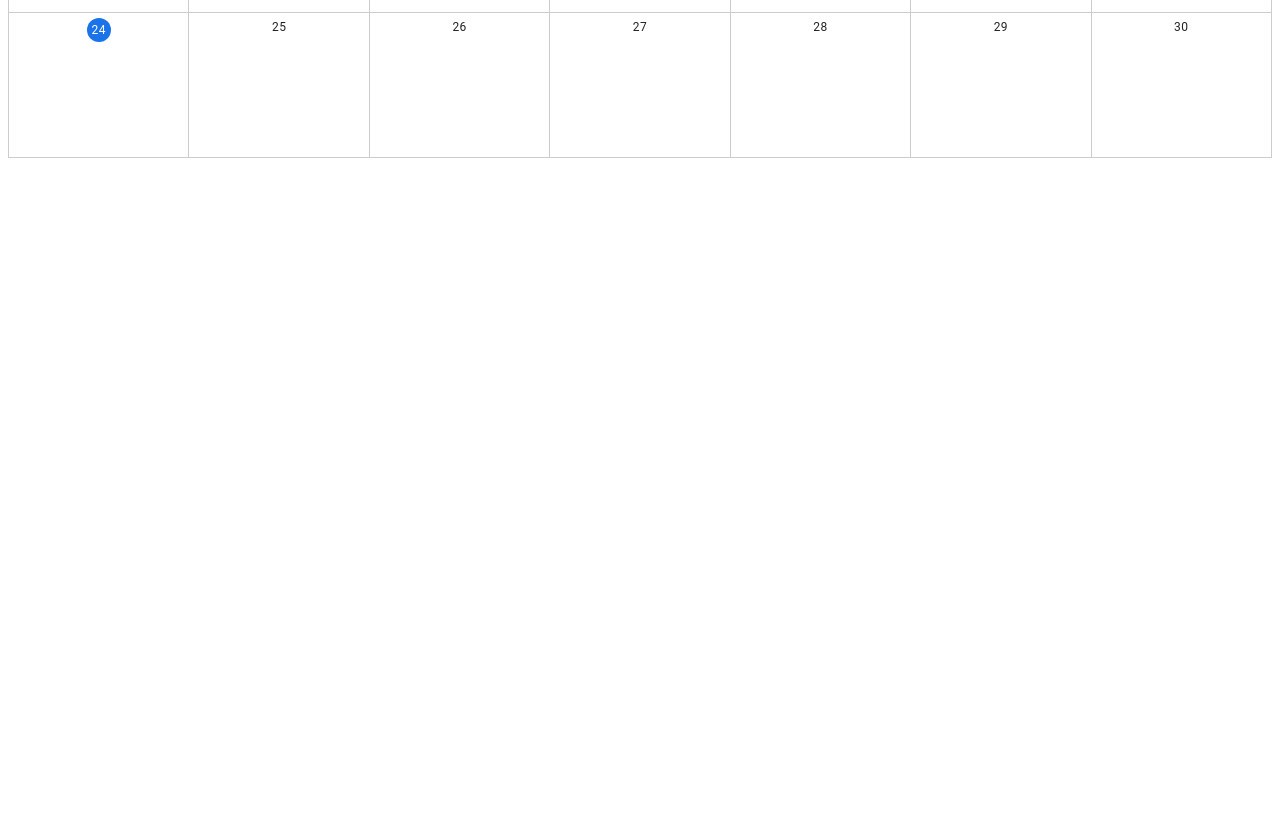
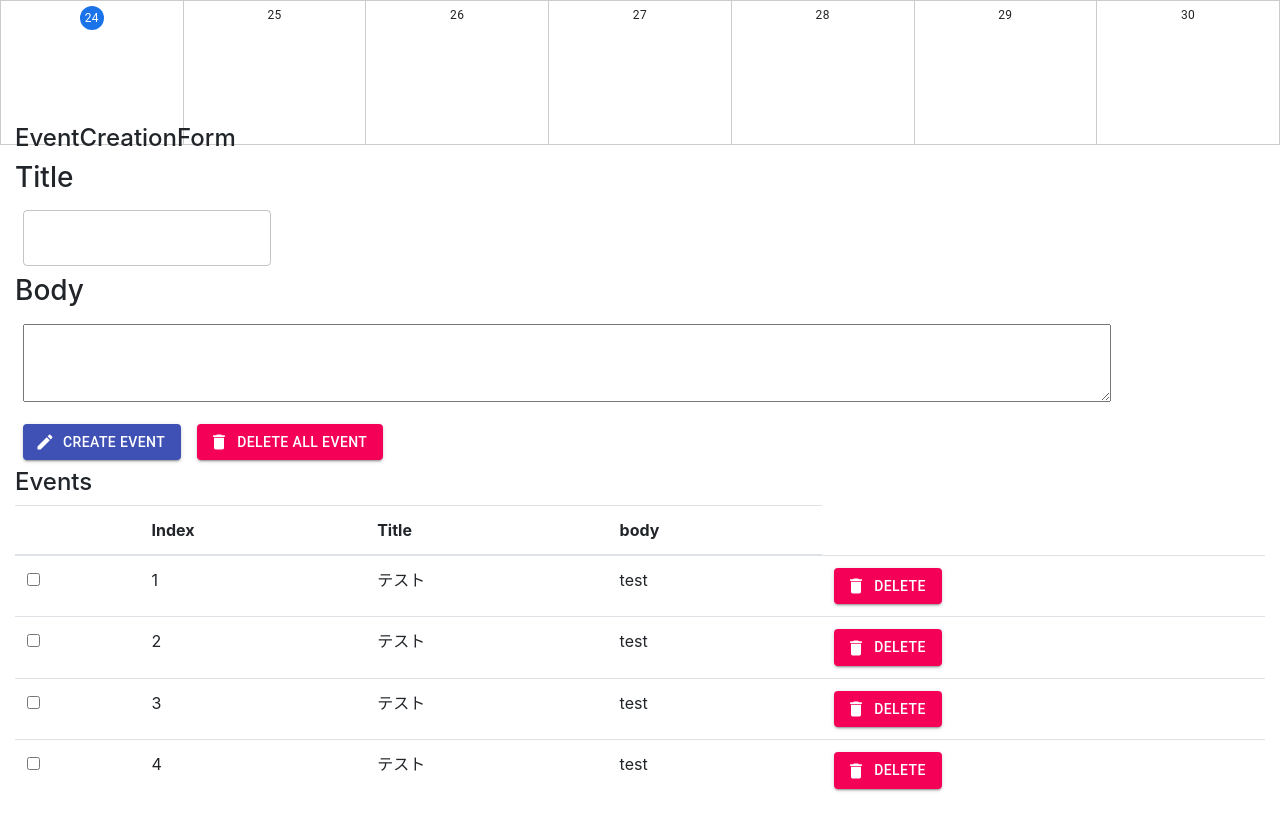
Before and after one commit to togami2864/CalendarWithTodo, a React (Create React App) app in the folder front/: page / in a window 1280 px wide. Shown: the part 660-1477 px from the top of the page. Before the commit the page ends 818 px from the top, so only its background shows below. Built offline with nearby package versions, Linux system fonts and the light colour scheme.

Commit message:
make todo Component

```diff
--- a/front/package.json
+++ b/front/package.json
@@ -13,6 +13,7 @@
     "@types/node": "^12.0.0",
     "@types/react": "^16.9.0",
     "@types/react-dom": "^16.9.0",
+    "bootstrap": "4.3.1",
     "dayjs": "^1.8.27",
     "react": "^16.13.1",
     "react-dom": "^16.13.1",
--- a/front/src/App.tsx
+++ b/front/src/App.tsx
@@ -1,13 +1,20 @@
 import React from "react";
+import "bootstrap/dist/css/bootstrap.min.css";
 
 import CalendarBoard from "./components/Calendar/CalendarBoard";
 import NavigationBar from "./components/Navigation/NavigationBar";
+import EventForm from "./components/Todo/EventForm";
+import EventTable from "./components/Todo/EventTable";
 
 const App: React.FC = () => {
   return (
     <>
       <NavigationBar />
       <CalendarBoard />
+      <div className="container-fluid">
+        <EventForm />
+        <EventTable />
+      </div>
     </>
   );
 };
--- /dev/null
+++ b/front/src/Types/Types.tsx
@@ -0,0 +1,5 @@
+export type Task = {
+  id: number;
+  title: string;
+  body: string;
+};
--- /dev/null
+++ b/front/src/components/Todo/Event.tsx
@@ -0,0 +1,36 @@
+import React from "react";
+
+import { Task } from "../../Types/Types";
+
+import Button from "@material-ui/core/Button";
+import DeleteIcon from "@material-ui/icons/Delete";
+
+import { useStyles } from "../Todo/styles";
+
+type Props = {
+  event: Task;
+};
+
+const Event: React.FC<Props> = ({ event }) => {
+  const styles = useStyles();
+  return (
+    <tr>
+      <td>
+        <input type="checkbox" />
+      </td>
+      <td>{event.id}</td>
+      <td>{event.title}</td>
+      <td>{event.body}</td>
+      <td>
+        <Button
+          startIcon={<DeleteIcon />}
+          color="secondary"
+          variant="contained"
+        >
+          Delete
+        </Button>
+      </td>
+    </tr>
+  );
+};
+export default Event;
--- /dev/null
+++ b/front/src/components/Todo/EventForm.tsx
@@ -0,0 +1,55 @@
+import React from "react";
+
+import { FormControl } from "@material-ui/core";
+import Button from "@material-ui/core/Button";
+import DeleteIcon from "@material-ui/icons/Delete";
+import CreateIcon from "@material-ui/icons/Create";
+import Input from "@material-ui/core/Input";
+import TextField from "@material-ui/core/TextField";
+import TextareaAutosize from "@material-ui/core/TextareaAutosize";
+
+import { useStyles } from "./styles";
+
+const EventForm = () => {
+  const styles = useStyles();
+  return (
+    <>
+      <h4>EventCreationForm</h4>
+
+      <div>
+        <h3>Title</h3>
+        <TextField
+          id="outlined-basic"
+          variant="outlined"
+          className={styles.input}
+        />
+      </div>
+      <div>
+        <h3>Body</h3>
+        <TextareaAutosize
+          aria-label="minimum height"
+          rowsMin={3}
+          className={styles.textarea}
+        />
+      </div>
+
+      <Button
+        startIcon={<CreateIcon />}
+        color="primary"
+        className={styles.button}
+        variant="contained"
+      >
+        Create Event
+      </Button>
+      <Button
+        startIcon={<DeleteIcon />}
+        color="secondary"
+        className={styles.button}
+        variant="contained"
+      >
+        Delete All Event
+      </Button>
+    </>
+  );
+};
+export default EventForm;
--- /dev/null
+++ b/front/src/components/Todo/EventTable.tsx
@@ -0,0 +1,39 @@
+import React from "react";
+
+import { useStyles } from "../Todo/styles";
+import Event from "./Event";
+
+import Button from "@material-ui/core/Button";
+import DeleteIcon from "@material-ui/icons/Delete";
+
+const EventTable = () => {
+  const styles = useStyles();
+  const events = [
+    { id: 1, title: "テスト", body: "test" },
+    { id: 2, title: "テスト", body: "test" },
+    { id: 3, title: "テスト", body: "test" },
+    { id: 4, title: "テスト", body: "test" },
+  ];
+
+  return (
+    <div className="container-lg">
+      <h4>Events</h4>
+      <table className="table table-hover">
+        <thead>
+          <tr>
+            <th></th>
+            <th>Index</th>
+            <th>Title</th>
+            <th>body</th>
+          </tr>
+        </thead>
+        <tbody>
+          {events.map((event, index) => {
+            return <Event event={event} key={index} />;
+          })}
+        </tbody>
+      </table>
+    </div>
+  );
+};
+export default EventTable;
--- /dev/null
+++ b/front/src/components/Todo/styles.js
@@ -0,0 +1,18 @@
+import React from "react";
+import { makeStyles } from "@material-ui/core/styles";
+
+export const useStyles = makeStyles((theme) => ({
+  button: {
+    margin: theme.spacing(1),
+  },
+  input: {
+    margin: theme.spacing(1),
+  },
+  textarea: {
+    margin: theme.spacing(1),
+    width: "85vw",
+  },
+  table: {
+    minWidth: 650,
+  },
+}));
```
Also changed, not shown: 1 other file (tests, documents, lock files or other folders).
